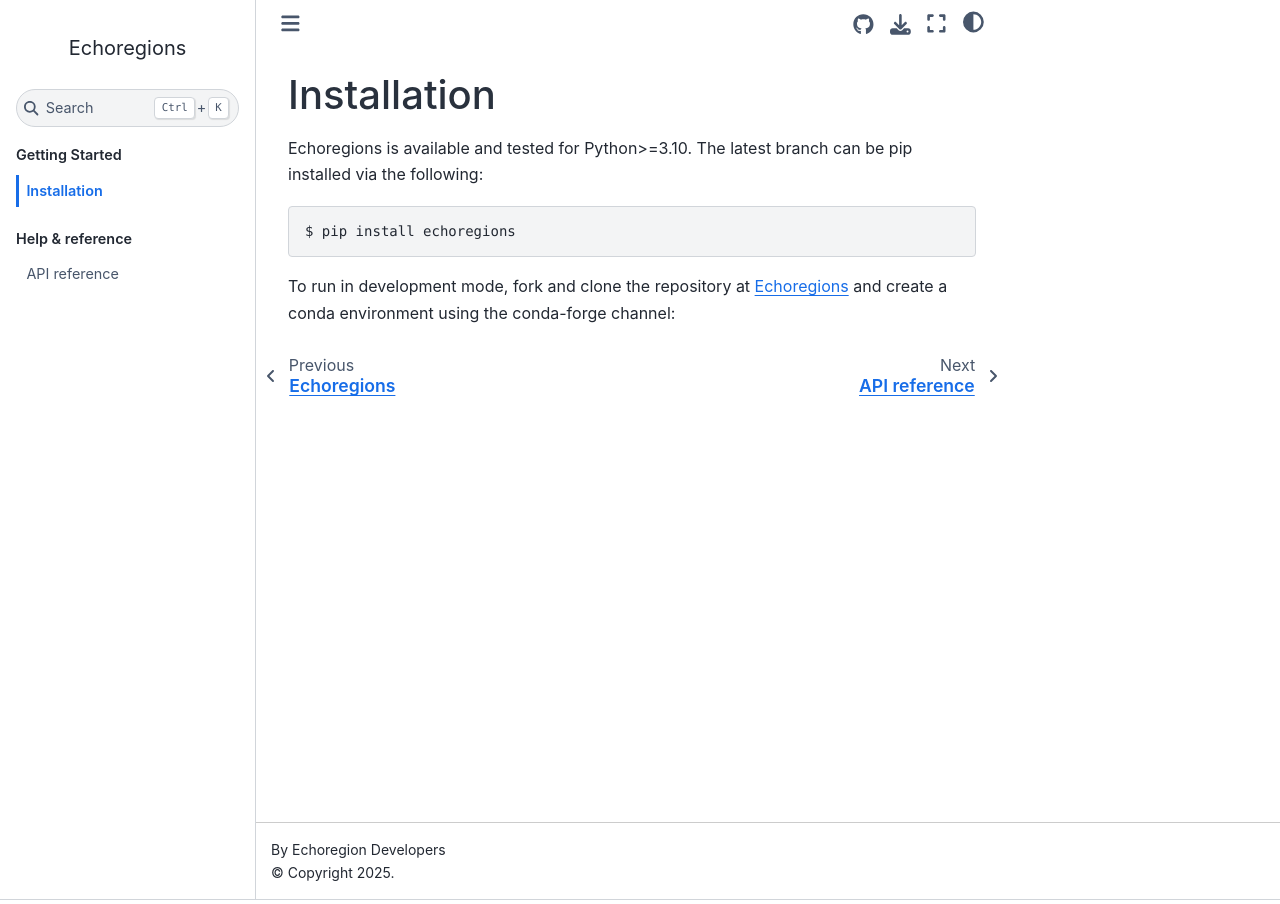
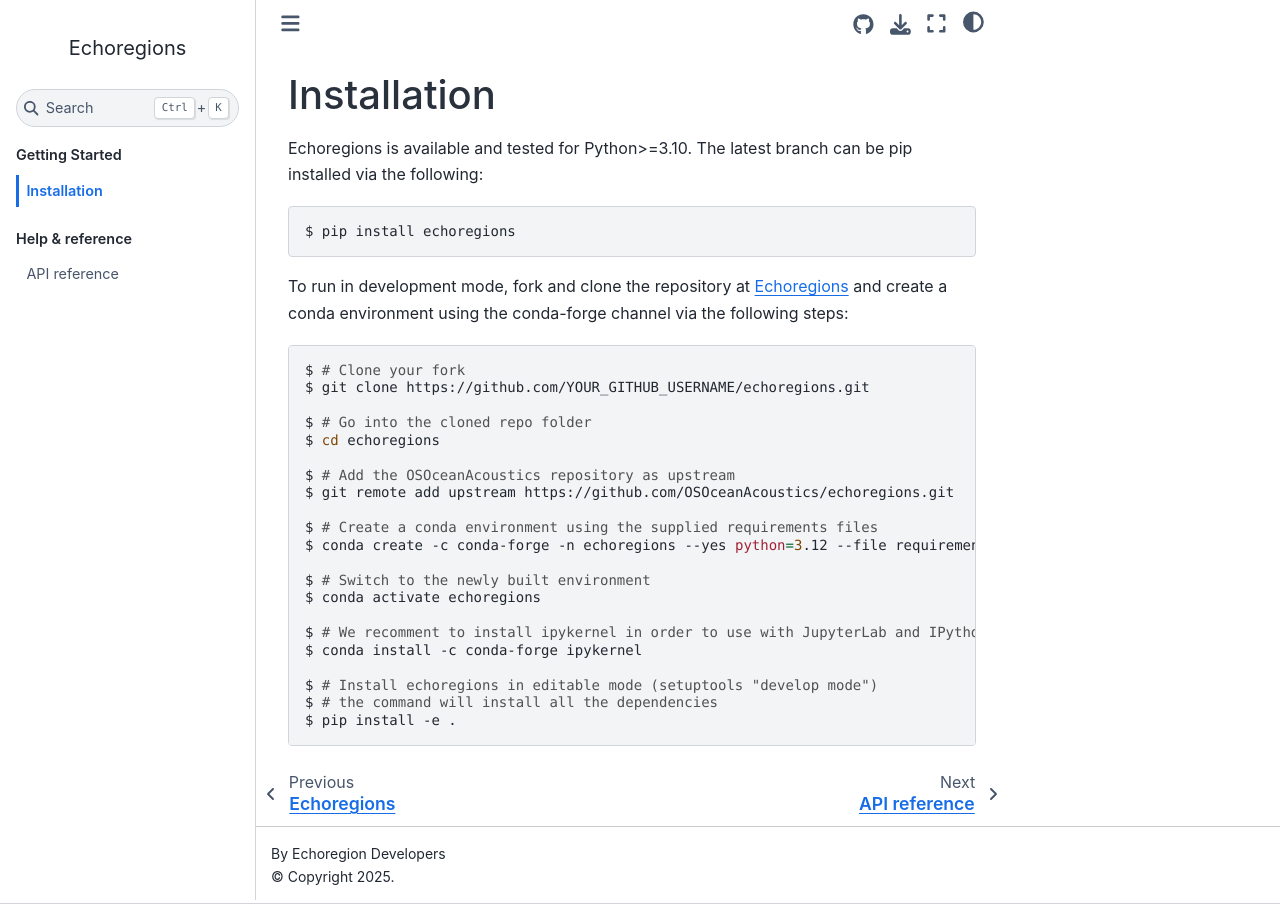
Before and after one commit to OSOceanAcoustics/echoregions, a Jupyter Book: the page built from docs/source/installation.rst, in a window 1280 px wide. Built offline with Jupyter Book 1.0.4 settings and Sphinx 7.4.7 and the Sphinx Book theme 1.1.4, drawn with Linux system fonts in a browser that asks for light colours; pages that are not in the unit, such as notebooks, are missing from menus.

Commit message:
Fix installation doc (#241)
* update installation doc

* use two blocks

```diff
--- a/docs/source/installation.rst
+++ b/docs/source/installation.rst
@@ -9,9 +9,10 @@
    $ pip install echoregions
 
 To run in development mode, fork and clone the repository at `Echoregions <https://github.com/OSOceanAcoustics/echoregions>`_
-and create a conda environment using the conda-forge channel:
+and create a conda environment using the conda-forge channel via the following steps:
 
 .. code-block:: console
+
    $ # Clone your fork
    $ git clone https://github.com/YOUR_GITHUB_USERNAME/echoregions.git
 
```
